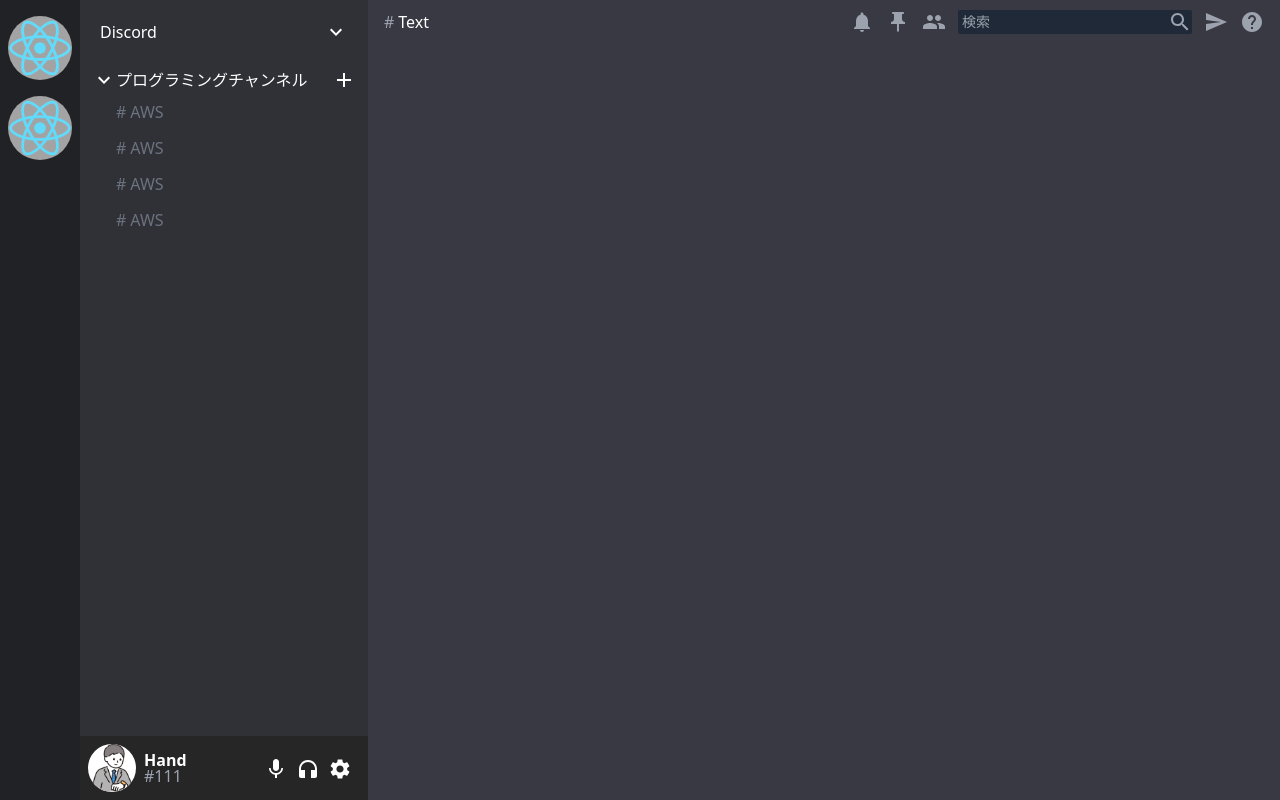
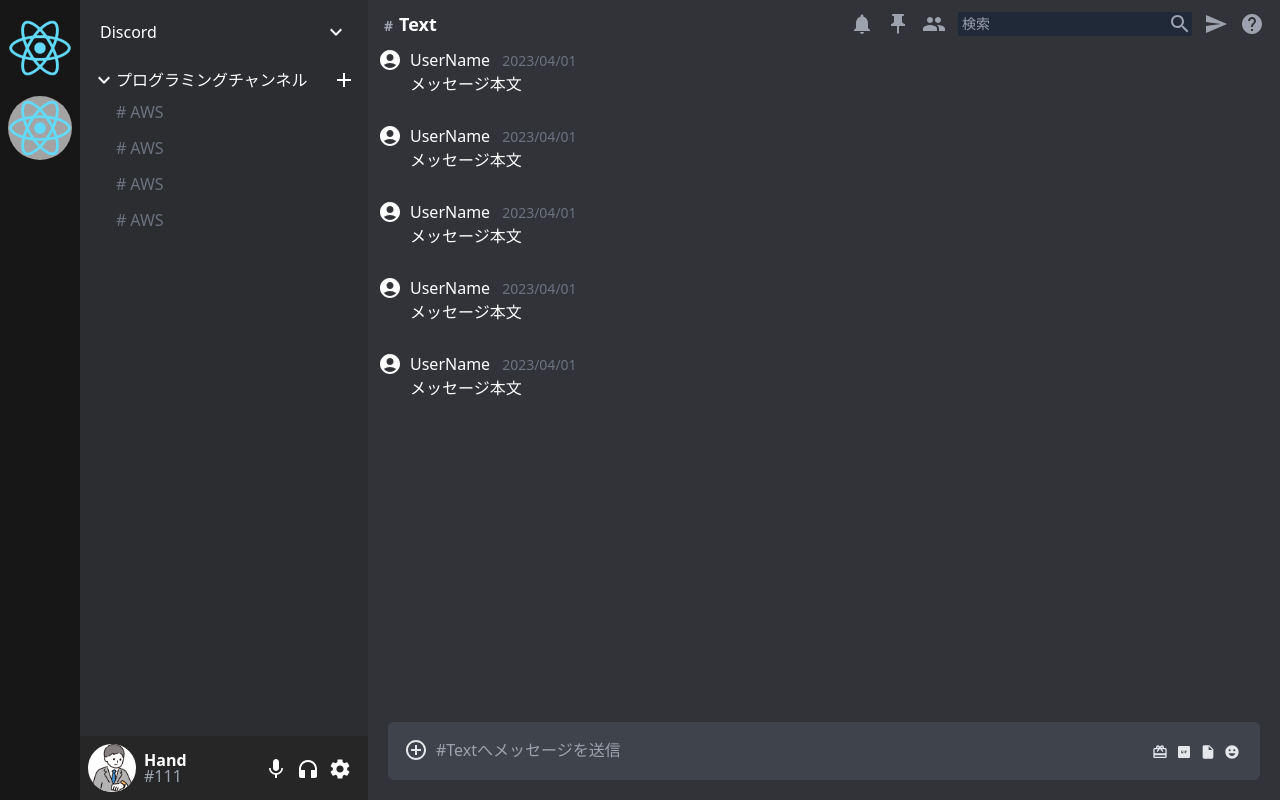
Before and after one commit to kumaotto/discord_clone, a React (Create React App) app: page / in a window 1280 px wide. Built offline with nearby package versions, Linux system fonts and the light colour scheme; the HTML template or start-up script is replaced by a standard one.

Commit message:
Add ChatHeader and ChatMessage

```diff
--- a/src/components/chat/Chat.tsx
+++ b/src/components/chat/Chat.tsx
@@ -1,10 +1,40 @@
 import React from 'react'
 import ChatHeader from './ChatHeader'
+import AddCircleOutlineIcon from '@mui/icons-material/AddCircleOutline';
+import CardGiftcardIcon from '@mui/icons-material/CardGiftcard';
+import GifBoxIcon from '@mui/icons-material/GifBox';
+import InsertDriveFileIcon from '@mui/icons-material/InsertDriveFile';
+import EmojiEmotionsIcon from '@mui/icons-material/EmojiEmotions';
+import ChatMessage from './ChatMessage';
 
 const Chat = () => {
   return (
     <div className='flex flex-col flex-grow bg-chat'>
       <ChatHeader />
+
+      <div className='flex-grow'>
+        <ChatMessage />
+        <ChatMessage />
+        <ChatMessage />
+        <ChatMessage />
+        <ChatMessage />
+      </div>
+
+      <div className='flex item-center justify-between p-4 bg-chat-input rounded-md m-5 text-gray-200'>
+        <AddCircleOutlineIcon />
+        {/* textareaに変更する */}
+        <form className='flex-grow' action="">
+          <input className='px-2 bg-transparent text-white break-words w-full' type="text" placeholder='#Textへメッセージを送信'/>
+          <button className='hidden' type='submit'>送信</button>
+        </form>
+
+        <div>
+          <CardGiftcardIcon className='p-1' />
+          <GifBoxIcon className='p-1' />
+          <InsertDriveFileIcon className='p-1' />
+          <EmojiEmotionsIcon className='p-1' />
+        </div>
+      </div>
     </div>
   )
 }
--- a/src/components/chat/ChatHeader.tsx
+++ b/src/components/chat/ChatHeader.tsx
@@ -10,8 +10,8 @@
   return (
     <div className='flex items-center justify-between pt-2.5'>
       <div className='pl-4'>
-        <h3 className='text-white'>
-          <span className='text-gray-400 pr-1'>#</span>
+        <h3 className='text-white font-bold text-lg'>
+          <span className='text-gray-400 pr-1.5 text-sm'>#</span>
           Text
         </h3>
       </div>
--- /dev/null
+++ b/src/components/chat/ChatMessage.tsx
@@ -0,0 +1,19 @@
+import React from 'react'
+import AccountCircleIcon from '@mui/icons-material/AccountCircle';
+
+const ChatMessage = () => {
+  return (
+    <div className='flex item-center p-2.5 text-white mb-2'>
+      <AccountCircleIcon />
+      <div className='item-center ml-2'>
+        <h4>
+          UserName
+          <span className='text-gray-500 ml-3 text-sm'>2023/04/01</span>
+        </h4>
+        <p>メッセージ本文</p>
+      </div>
+    </div>
+  )
+}
+
+export default ChatMessage
--- a/src/components/sidebar/Sidebar.tsx
+++ b/src/components/sidebar/Sidebar.tsx
@@ -10,8 +10,8 @@
   return (
     <div className='flex'>
       <div className='flex flex-0.35 h-screen'>
-        <div className='flex flex-col items-center px-2 py-4 w-20 bg-sidebar'>
-          <div className='rounded-full bg-neutral-400 mb-4'>
+        <div className='flex flex-col items-center px-2 py-4 w-20 bg-neutral-900'>
+          <div className='rounded-full mb-4'>
             <img src="./logo192.png" className='' alt="" />
           </div>
           <div className='rounded-full bg-neutral-400'>
--- a/tailwind.config.js
+++ b/tailwind.config.js
@@ -8,8 +8,9 @@
       },
       backgroundColor: {
         'sidebar': '#212226',
-        'side-menu': '#303136',
-        'chat': '#383943',
+        'side-menu': '#2C2D30',
+        'chat': '#323338',
+        'chat-input': '#3F434C'
       },
       fontFamily: {
         body: ['Noto Sans JP', 'sans-serif']
```
Also changed, not shown: public/discordIcon.png (added).
